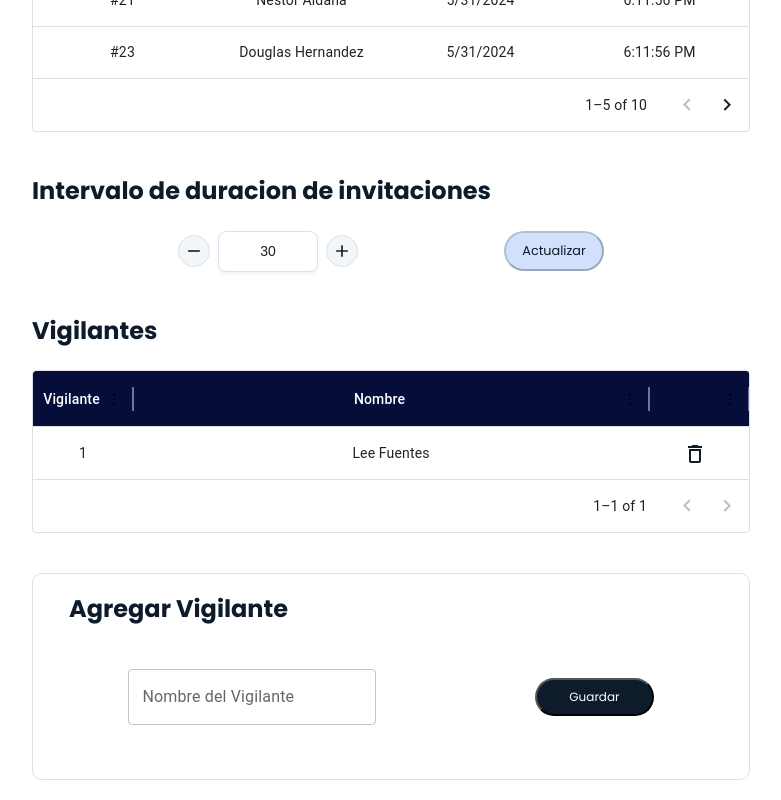
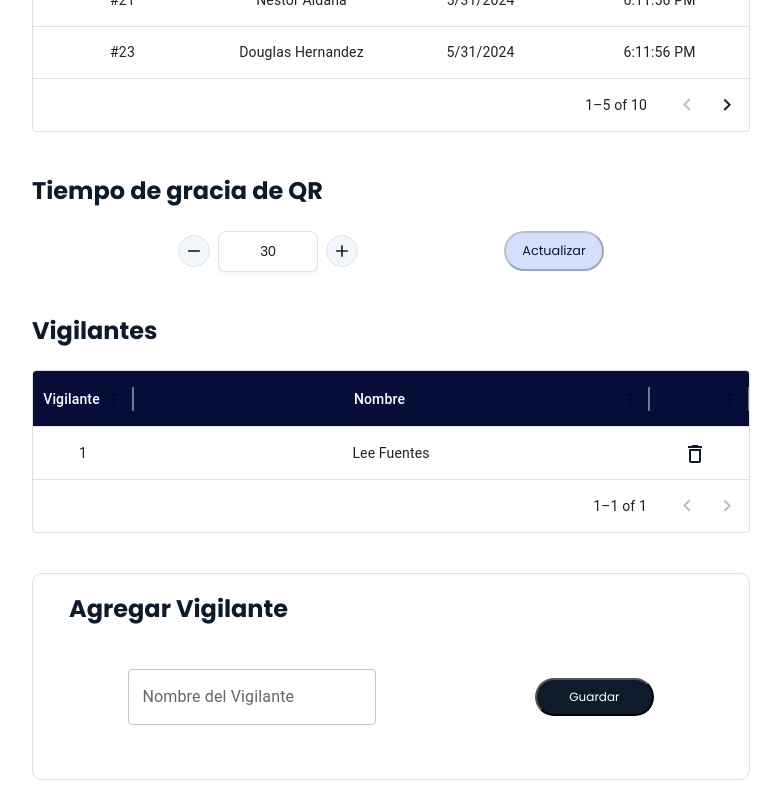
Before and after one commit to LeeMichael24/N-Capas-Proyecto-Final, a React (Vite) app in the folder Cliente/colonia_hlvs/: page /admin in a window 1280 px wide. Shown: the part 849-1649 px from the top of the page, without its empty margins (18-799 px from the left). Built offline with nearby package versions, Linux system fonts and the light colour scheme.

Commit message:
Add: Tiempo de gracia de QR

```diff
--- a/Cliente/colonia_hlvs/src/screens/admin/home/adminHome.jsx
+++ b/Cliente/colonia_hlvs/src/screens/admin/home/adminHome.jsx
@@ -194,7 +194,7 @@ function AdminHome() {
           <DataGridDemo columns={columns} rows={rows} />
         </div>
 
-        <h1 className='title-r'>Intervalo de duracion de invitaciones</h1>
+        <h1 className='title-r'>Tiempo de gracia de QR</h1>
 
         <div className='duracion'>
           <QuantityInput value={value} onChange={handleChange} />
```
